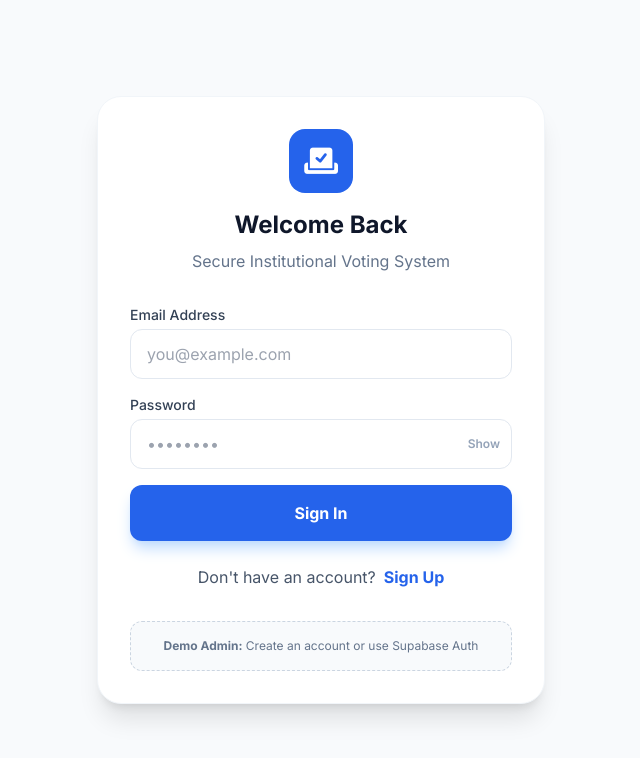
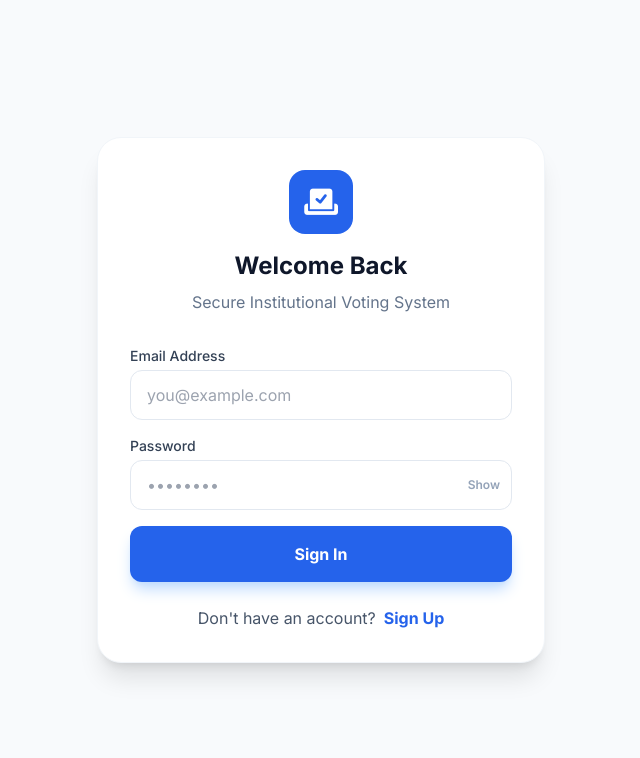
Before and after one commit to glitch-samson/voter, a React (Vite) app: page / in a window 1280 px wide. Shown: the top 758 px of the page, without its empty margins (319-959 px from the left). Built offline with nearby package versions, Linux system fonts and the light colour scheme; no server answers; the database is empty.

Commit message:
auth screen cleanup

```diff
--- a/src/components/AuthScreen.jsx
+++ b/src/components/AuthScreen.jsx
@@ -163,11 +163,7 @@ export default function AuthScreen({ onAuthSuccess, notify }) {
           </button>
         </p>
 
-        <div className="mt-8 p-4 bg-slate-50 rounded-xl border border-dashed border-slate-300">
-          <p className="text-xs text-slate-500 text-center">
-            <strong>Demo Admin:</strong> Create an account or use Supabase Auth
-          </p>
-        </div>
+
       </div>
     </div>
   )
```
